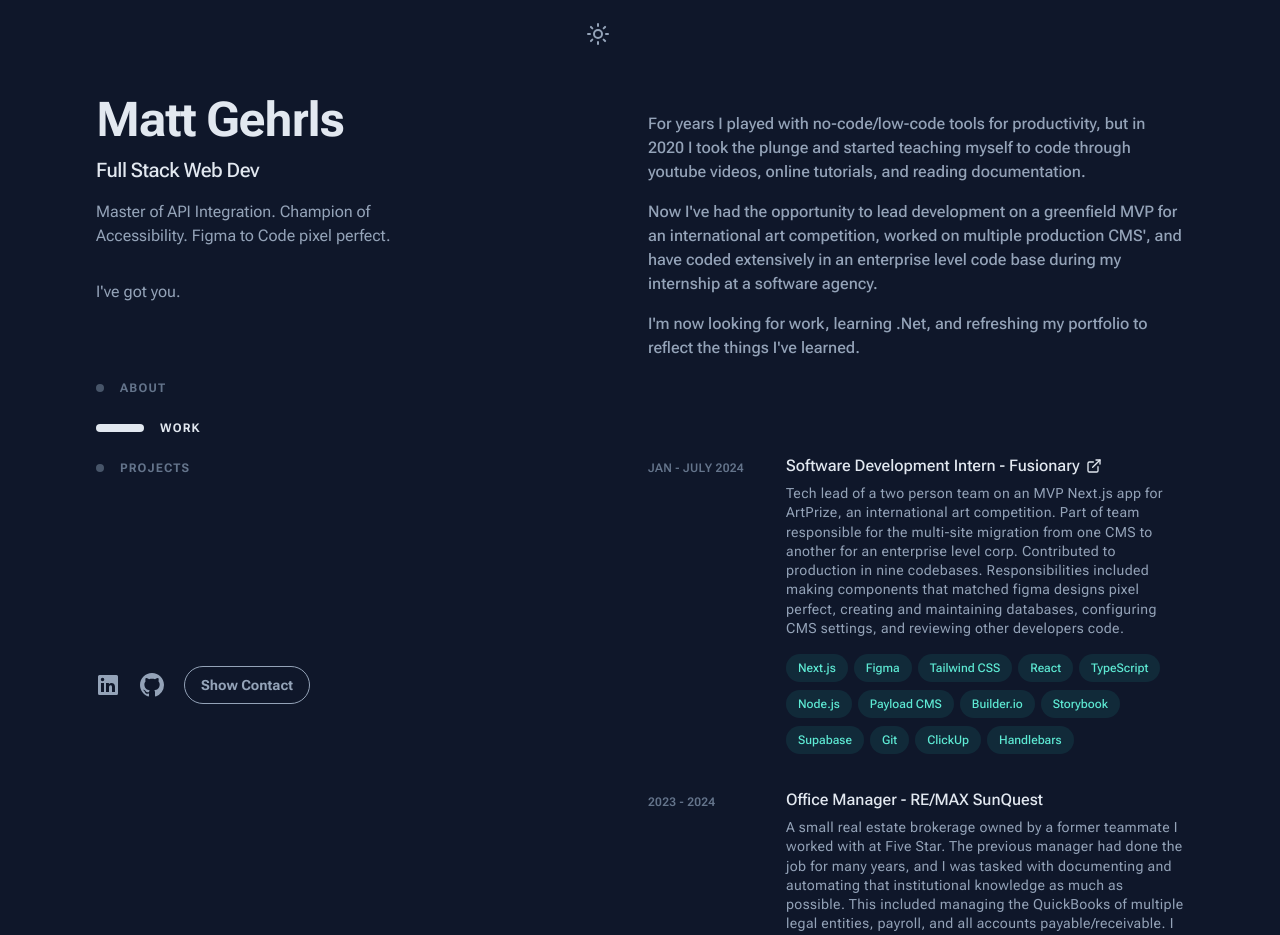
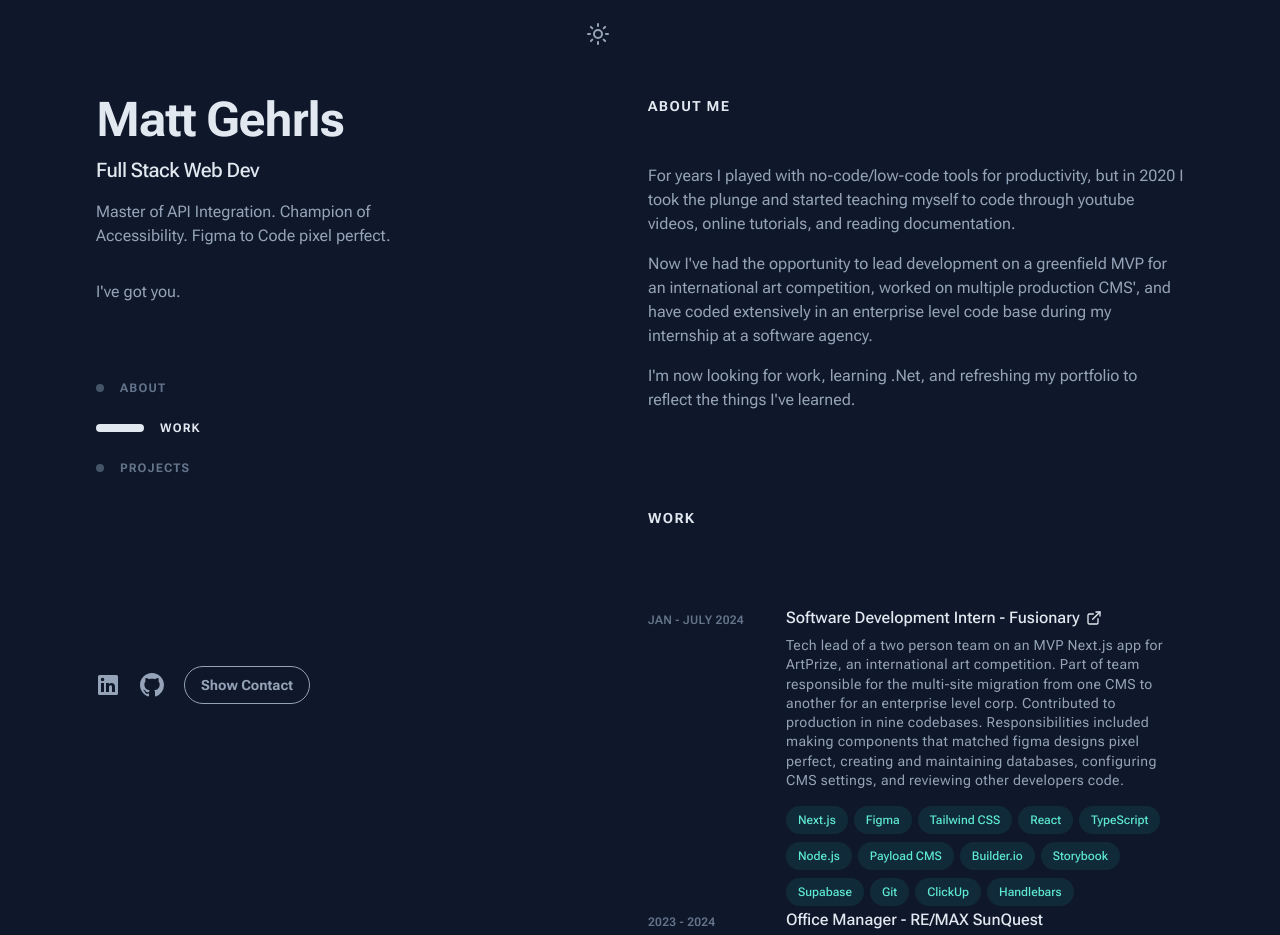
Before and after one commit to mgehrls/mattgehrls, a Next.js app: page / in a window 1280 px wide. Shown: the top 935 px of the page. Built offline with nearby package versions, Linux system fonts and the light colour scheme.

Commit message:
added section headers and made sections more consistent

```diff
--- a/components/main/About.tsx
+++ b/components/main/About.tsx
@@ -3,7 +3,10 @@ import React from "react";
 function About() {
   return (
     <section id="about" aria-label="About me">
-      <div className="mt-4 font-medium">
+      <h2 className="text-sm font-bold uppercase tracking-widest text-gray-900 dark:text-slate-200">
+        About Me
+      </h2>
+      <div className="mt-12">
         {/* Add links and a short personal paragraph */}
         <p>
           For years I played with no-code/low-code tools for productivity, but
--- a/components/main/Work.tsx
+++ b/components/main/Work.tsx
@@ -9,9 +9,14 @@ function Work() {
       className="flex flex-col gap-8 mt-24 scroll-mt-16"
       aria-label="Work"
     >
-      {workItems.map((workItem) => (
-        <WorkItem key={workItem.title} {...workItem} />
-      ))}
+      <h2 className="text-sm font-bold uppercase tracking-widest text-gray-900 dark:text-slate-200">
+        Work
+      </h2>
+      <ul className="mt-12">
+        {workItems.map((workItem) => (
+          <WorkItem key={workItem.title} {...workItem} />
+        ))}
+      </ul>
     </section>
   );
 }
@@ -28,7 +33,7 @@ function WorkItem({
   techUsed,
 }: WorkItemProps) {
   return (
-    <div className="group relative grid pb-1 transition-all sm:grid-cols-8 sm:gap-8 md:gap-4">
+    <li className="group relative grid pb-1 transition-all sm:grid-cols-8 sm:gap-8 md:gap-4">
       <div className="absolute -inset-x-4 -inset-y-4 z-0 hidden rounded-md transition motion-reduce:transition-none lg:-inset-x-6 lg:block lg:group-hover:dark:bg-slate-800/50 lg:group-hover:bg-slate-200/50 lg:group-hover:shadow-slate-200/50 lg:group-hover:drop-shadow-lg" />
       <header
         className="z-10 mb-2 mt-1 text-xs font-semibold uppercase tracking-wide text-slate-500 sm:col-span-2"
@@ -74,6 +79,6 @@ function WorkItem({
           ))}
         </ul>
       </div>
-    </div>
+    </li>
   );
 }
```
